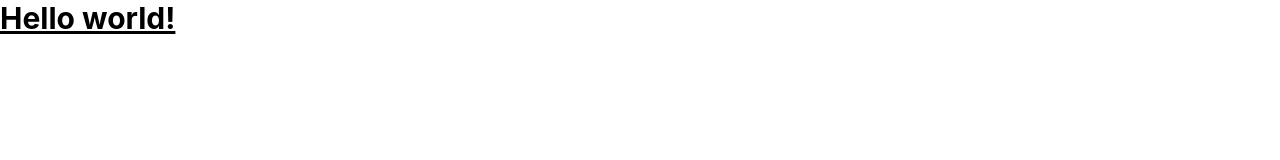
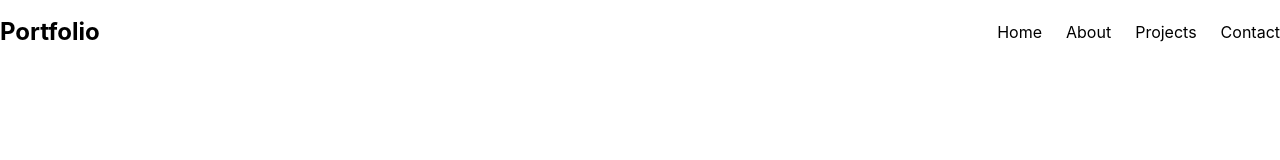
Before and after one commit to KhusniddinIskandarov/professional-portfolio, a website built with Vite: page index.html in a window 1280 px wide. Built offline with nearby package versions, Linux system fonts and the light colour scheme.

Commit message:
feat: implement main layout and navbar component structure

```diff
--- a/index.html
+++ b/index.html
@@ -6,6 +6,7 @@
     <link href="./src/styles/main.css" rel="stylesheet" />
   </head>
   <body>
-    <h1 class="text-3xl font-bold underline">Hello world!</h1>
+    <div id="app"></div>
+    <script type="module" src="/src/main.js"></script>
   </body>
 </html>
--- /dev/null
+++ b/src/components/sections/Navbar.js
@@ -0,0 +1,13 @@
+export const Navbar = () => {
+  return `
+    <nav class="container mx-auto flex justify-between items-center py-4">
+      <h1 class="text-2xl font-bold">Portfolio</h1>
+      <ul class="flex gap-6">
+        <li><a href="#home" class="hover:text-blue-500">Home</a></li>
+        <li><a href="#about" class="hover:text-blue-500">About</a></li>
+        <li><a href="#projects" class="hover:text-blue-500">Projects</a></li>
+        <li><a href="#contact" class="hover:text-blue-500">Contact</a></li>
+      </ul>
+    </nav>
+  `
+}
--- /dev/null
+++ b/src/layouts/MainLayout.js
@@ -0,0 +1,11 @@
+import { Navbar } from '../components/sections/Navbar'
+
+export const MainLayout = () => {
+  return `
+    <header>
+    ${Navbar()}
+    </header>
+    <main id="main"></main>
+    <footer id="footer"></footer>
+  `
+}
--- a/src/main.js
+++ b/src/main.js
@@ -1 +1,5 @@
-import "./styles/main.css";
+import './styles/main.css'
+
+import { MainLayout } from './layouts/MainLayout'
+
+document.querySelector('#app').innerHTML = MainLayout()
```
